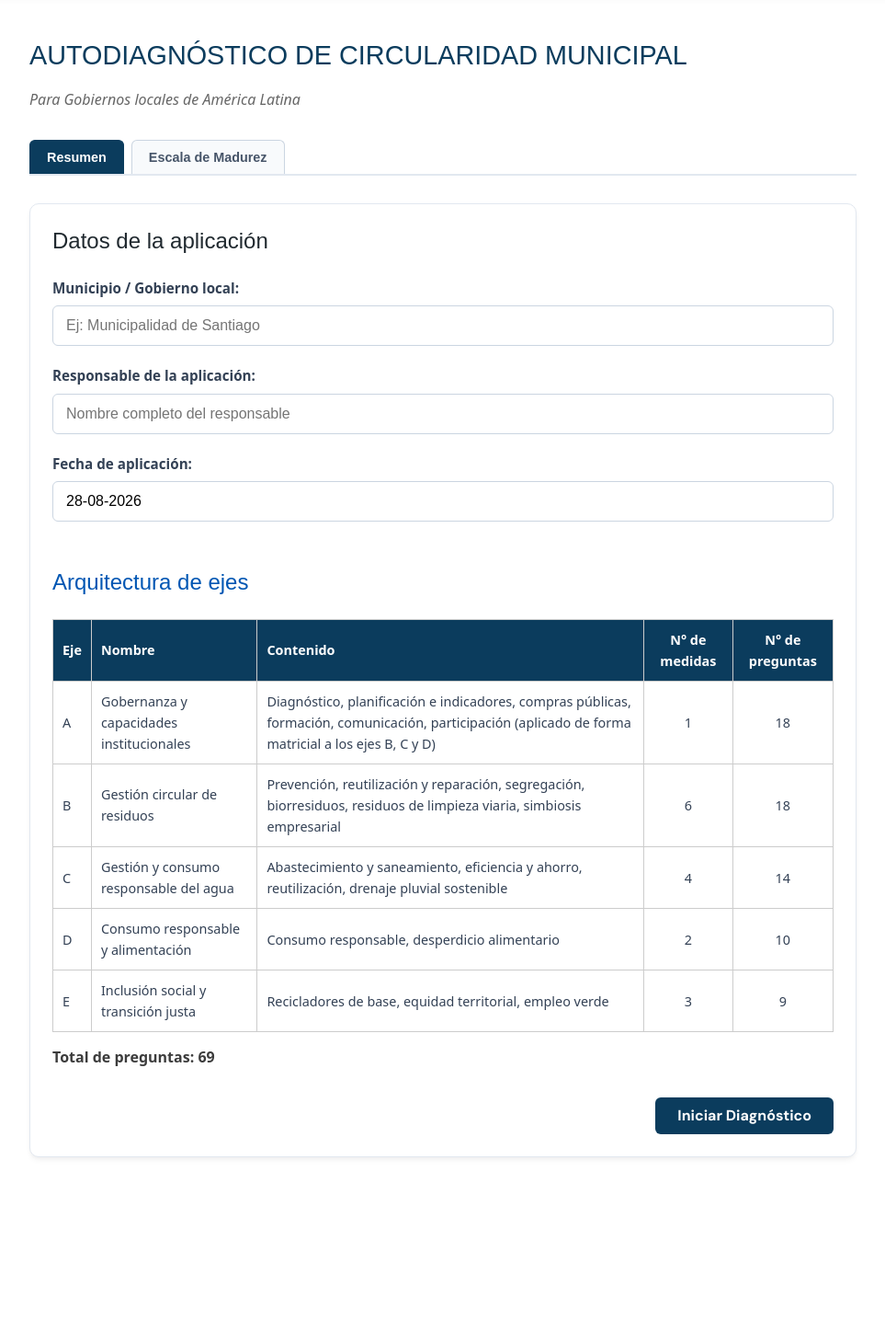
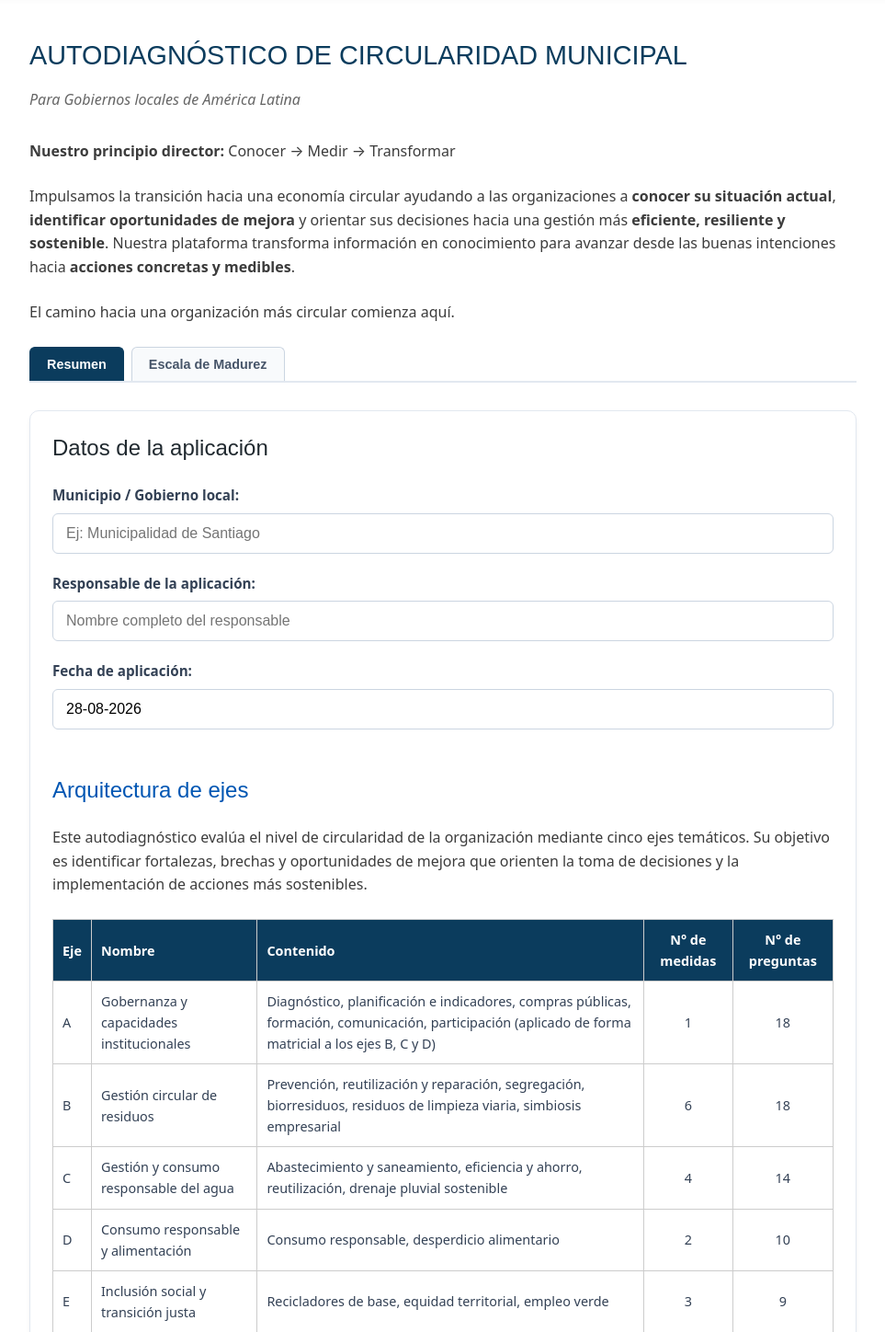
Before and after one commit to Wimpy122/AutoDiagnosticoCT, a Django app: page / in a window 1280 px wide. Shown: the part 99-1547 px from the top of the page at 92% size, without its empty margins (158-1121 px from the left). Before the commit the page ends 1358 px from the top, so only its background shows below. Run offline with Django 5.2, Linux system fonts and the light colour scheme; data that the repository does not hold is empty; some web fonts are replaced.

Commit message:
Agrega texto descriptivo en el landing

```diff
--- a/Formulario/templates/diagnostico.html
+++ b/Formulario/templates/diagnostico.html
@@ -16,6 +16,40 @@
     <main class="ct-container">
         <h1>AUTODIAGNÓSTICO DE CIRCULARIDAD MUNICIPAL</h1>
         <p><em>Para Gobiernos locales de América Latina</em></p>
+
+
+        <section class="intro-circulartec">
+  <div class="container">
+
+
+
+    <p class="principio-director">
+      <strong>Nuestro principio director:</strong>
+      Conocer &rarr; Medir &rarr; Transformar
+    </p>
+
+    <p class="descripcion">
+      Impulsamos la transición hacia una economía circular ayudando a las
+      organizaciones a <strong>conocer su situación actual</strong>,
+      <strong>identificar oportunidades de mejora</strong> y orientar sus
+      decisiones hacia una gestión más
+      <strong>eficiente, resiliente y sostenible</strong>.
+      Nuestra plataforma transforma información en conocimiento para avanzar
+      desde las buenas intenciones hacia
+      <strong>acciones concretas y medibles</strong>.
+    </p>
+
+    <p class="mensaje-final">
+      El camino hacia una organización más circular comienza aquí.
+    </p>
+
+  </div>
+</section>
+
+
+
+
+
 
         <div class="ct-progress-container" style="display:none;" id="progress-wrapper">
             <div class="ct-progress-info">
@@ -51,6 +85,9 @@
                 <input type="text" id="fecha" class="ct-input" readonly>
 
                 <h3 style="color: #0056b3; margin-top: 30px;">Arquitectura de ejes</h3>
+                <p>
+                Este autodiagnóstico evalúa el nivel de circularidad de la organización mediante cinco ejes temáticos. Su objetivo es identificar fortalezas, brechas y oportunidades de mejora que orienten la toma de decisiones y la implementación de acciones más sostenibles.
+                </p>
                 <table class="ct-table" style="width: 100%; text-align: left; border-collapse: collapse; margin-top: 15px; font-size: 0.9em;">
                     <tr style="background-color: #1b4f72; color: white;">
                         <th style="padding: 10px; border: 1px solid #ccc;">Eje</th>
--- a/PAC/settings.py
+++ b/PAC/settings.py
@@ -25,7 +25,7 @@ SECRET_KEY = 'django-insecure-#j+h@a@^-dzd1cblgv=j0s0!pr%pp@v+qe30)++c%b94fg2xy3
 # SECURITY WARNING: don't run with debug turned on in production!
 DEBUG = True
 
-ALLOWED_HOSTS = []
+ALLOWED_HOSTS = ['186.64.120.248']
 
 
 # Application definition
```
Also changed, not shown: 1 other file.
